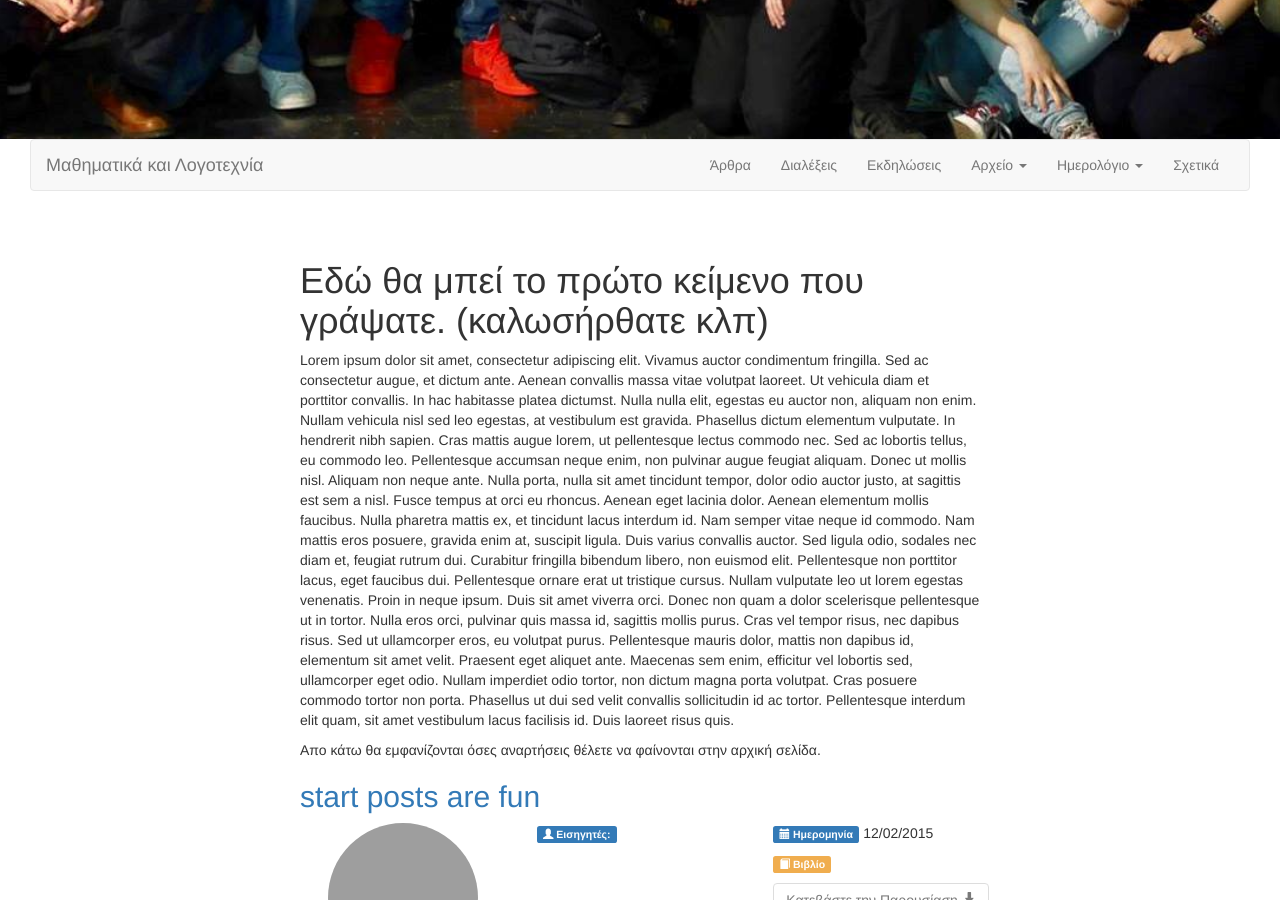
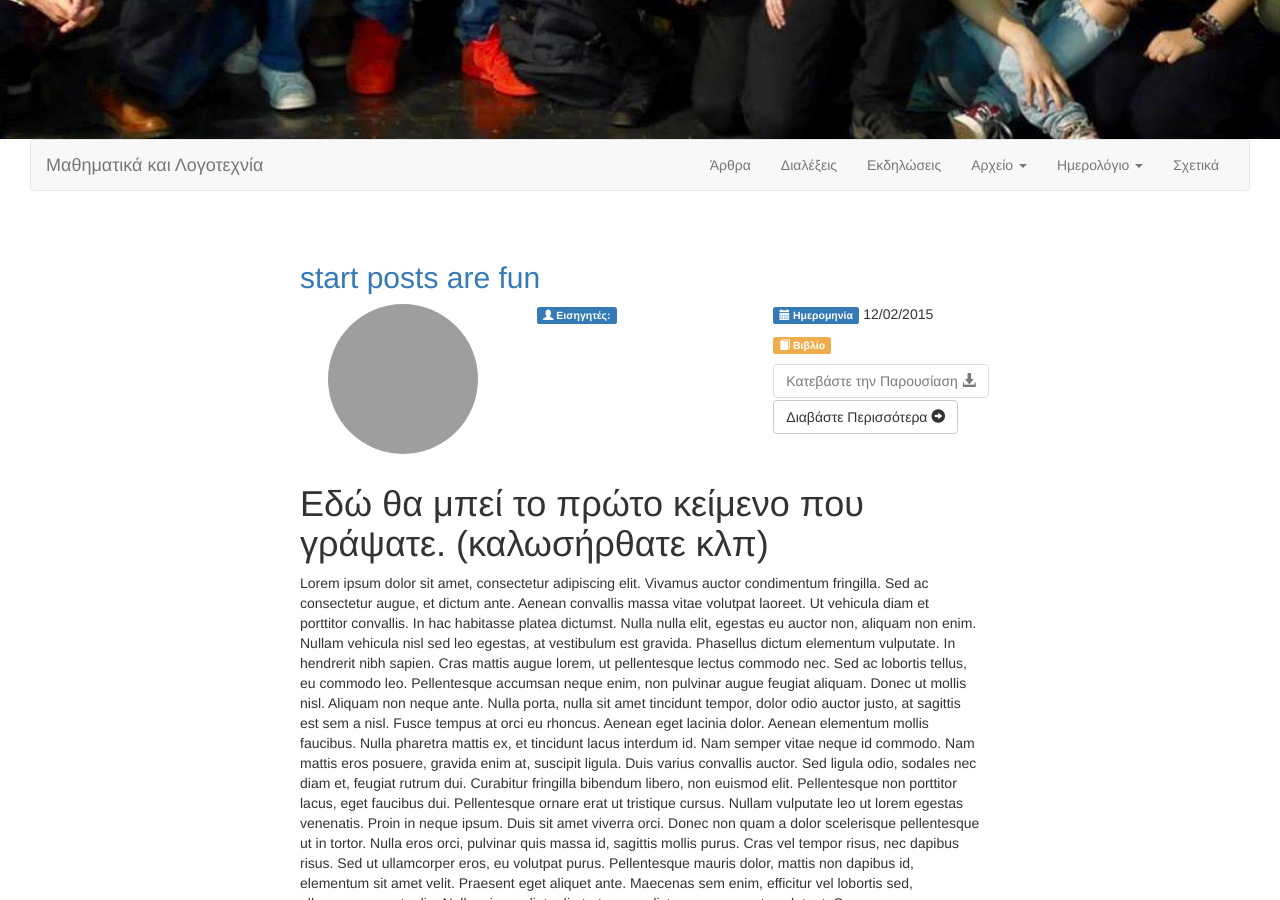
Before and after one commit to mathematicsliterature/mathematicsliterature.github.io, a Jekyll site: the page built from index.html, in a window 1280 px wide and 900 px high, scrolled down 766 px. Built offline with Jekyll 4.4.1, drawn with Linux system fonts in a browser that asks for light colours; some of the changed text lies outside the part shown; grey boxes are pictures that could not be loaded.

Commit message:
Update index.html

```diff
--- a/index.html
+++ b/index.html
@@ -11,6 +11,15 @@ document.getElementById('hero').style.display = 'block';
 mainsuperscroll("#test a");
 </script>
 
+<ul class="post-list">
+    {% for post in site.categories.start %}
+        <li>
+            {% include howtoshowapost.html %}
+        </li>
+    {% endfor %}
+</ul>
+
+
 <h1>Εδώ θα μπεί το πρώτο κείμενο που γράψατε. (καλωσήρθατε κλπ)</h1>
 
 <p>
@@ -21,11 +30,3 @@ Lorem ipsum dolor sit amet, consectetur adipiscing elit. Vivamus auctor condimen
 
 
 Απο κάτω θα εμφανίζονται όσες αναρτήσεις θέλετε να φαίνονται στην αρχική σελίδα.
-
-<ul class="post-list">
-    {% for post in site.categories.start %}
-        <li>
-            {% include howtoshowapost.html %}
-        </li>
-    {% endfor %}
-</ul>
```
